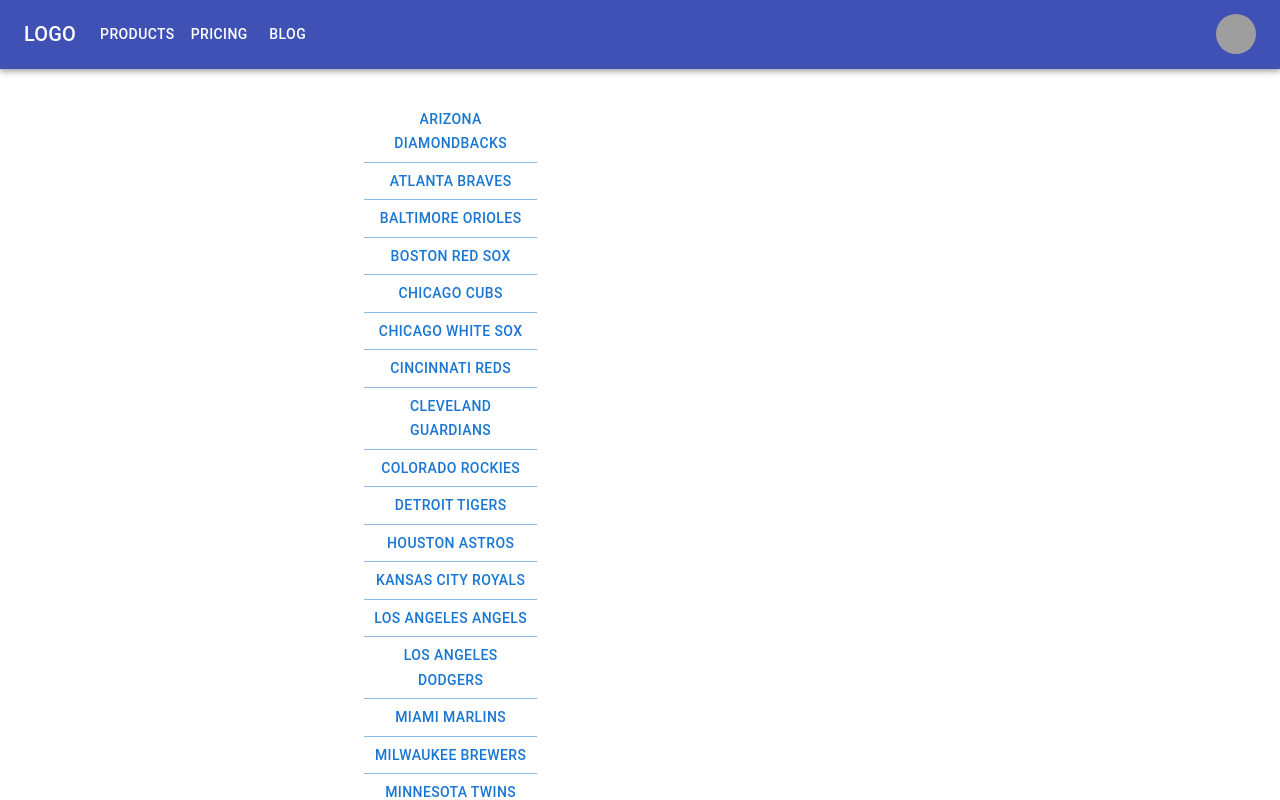
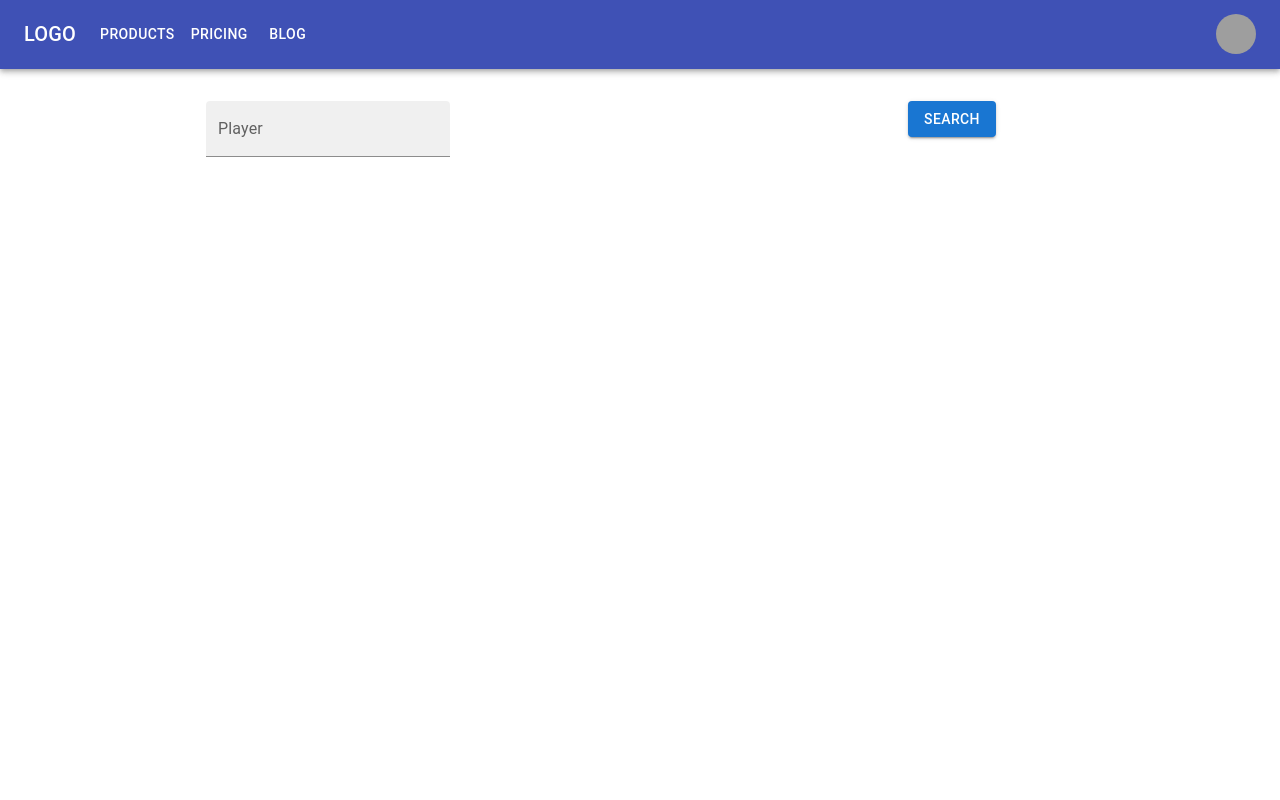
Before and after one commit to cawleygl/baseball-app, a React (Create React App) app: page / in a window 1280 px wide. Shown: the top 800 px of the page. Built offline with nearby package versions, Linux system fonts and the light colour scheme; grey boxes are pictures that could not be loaded.

Commit message:
use player search

```diff
--- a/src/App.js
+++ b/src/App.js
@@ -10,8 +10,8 @@
 return (
   <div className="App">
       <ButtonAppBar />
-      <Container maxWidth="sm">
-        <TeamRosters />
+      <Container maxWidth="xl">
+        <PlayerSearch />
       </Container>
 
   </div>
--- a/src/pages/TeamRosters.js
+++ b/src/pages/TeamRosters.js
@@ -5,18 +5,24 @@
 
 function LandingPage() {
 
-  const [selectedTeam, setSelectedTeam] = useState(null);
+  const [selectedTeamAll, setSelectedTeamAll] = useState(null);
+  const [selectedTeamLineup, setSelectedTeamLineup] = useState(null);
+  const [selectedTeamRotation, setSelectedTeamRotation] = useState(null);
 
   useEffect(() => {
-    console.log("SelectedTeam:", selectedTeam);
-  }, [selectedTeam]);
+    console.log("All Players:", selectedTeamAll);
+    console.log("Starting Lineup:", selectedTeamLineup);
+    console.log("Pitching Rotation:", selectedTeamRotation);
 
-  const handleTeamSelect = teamID => {
-    api.teamRoster(teamID)
-      .then(res => {
-        setSelectedTeam(res.data.roster_40.queryResults.row);
-      })
-      .catch(err => console.log(err));
+  }, [selectedTeamAll, selectedTeamLineup, selectedTeamRotation]);
+
+  const handleTeamSelect = async (teamID) => {
+    const roster = await api.teamRoster(teamID);
+    setSelectedTeamAll(roster);
+    setSelectedTeamLineup(roster);
+    setSelectedTeamRotation(roster);
+
+    console.log("Roster Return", roster);
   };
 
   return (
@@ -42,7 +48,7 @@
 
         </ButtonGroup>
       </Grid>
-      {selectedTeam ?
+      {selectedTeamAll ?
         <Grid item xs={8}>
 
           <Table aria-label="simple table">
@@ -56,7 +62,7 @@
               </TableRow>
             </TableHead>
             <TableBody>
-              {selectedTeam.map((player) => (
+              {selectedTeamAll.map((player) => (
                 <TableRow
                   key={player.player_id}
                   sx={{ '&:last-child td, &:last-child th': { border: 0 } }}
--- a/src/utils/api.js
+++ b/src/utils/api.js
@@ -30,8 +30,8 @@
     };
    return axios(config);
   },
-  teamRoster: function (id) {
-    console.log(id);
+  teamRoster: async function (id) {
+    console.log("Team ID:", id);
     var config = {
       method: 'get',
       url: `https://mlb-data.p.rapidapi.com/json/named.roster_40.bam?team_id=${id}`,
@@ -41,9 +41,10 @@
         'Content-Type': 'application/json'
       }
     };
-   return axios(config);
+    const res = await axios(config)
+      console.log("Response:", res.data.roster_40.queryResults.row);
+      return res.data.roster_40.queryResults.row;
   }
-
 };
 
 export default api
```
